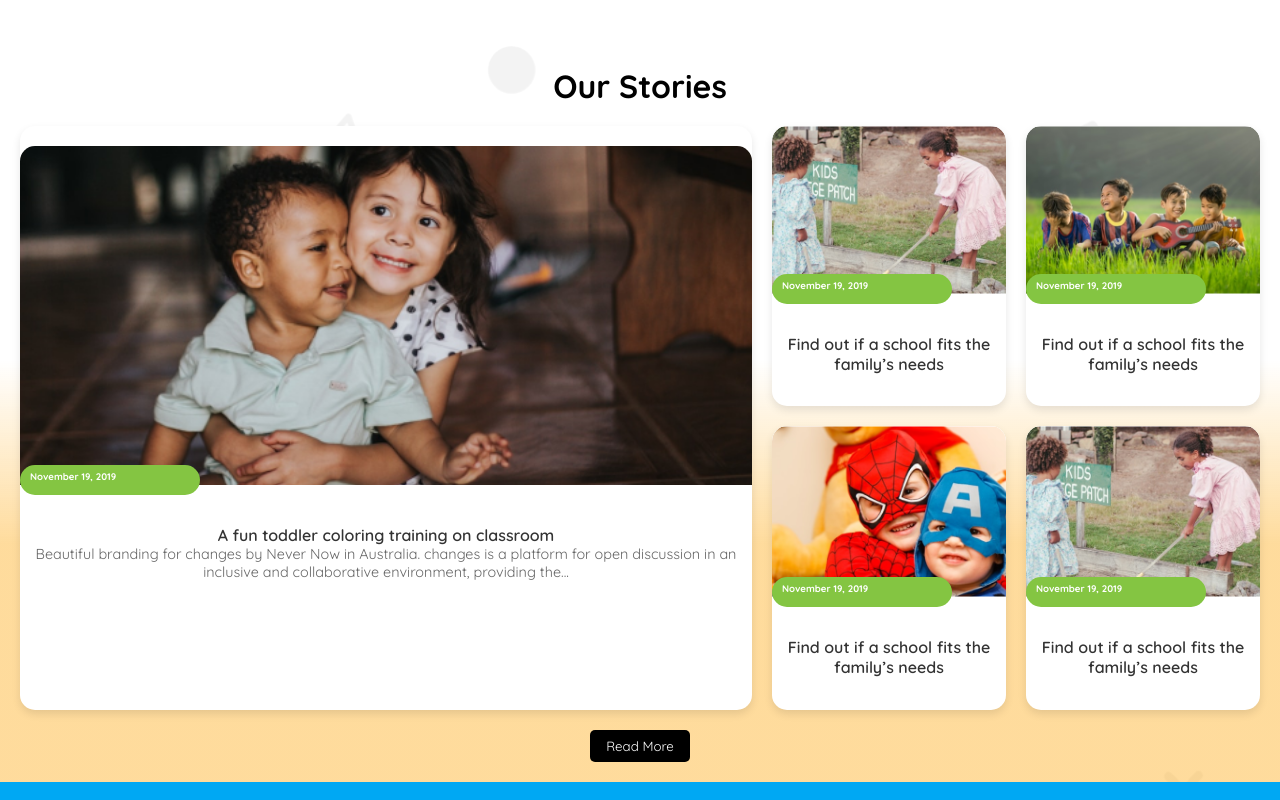
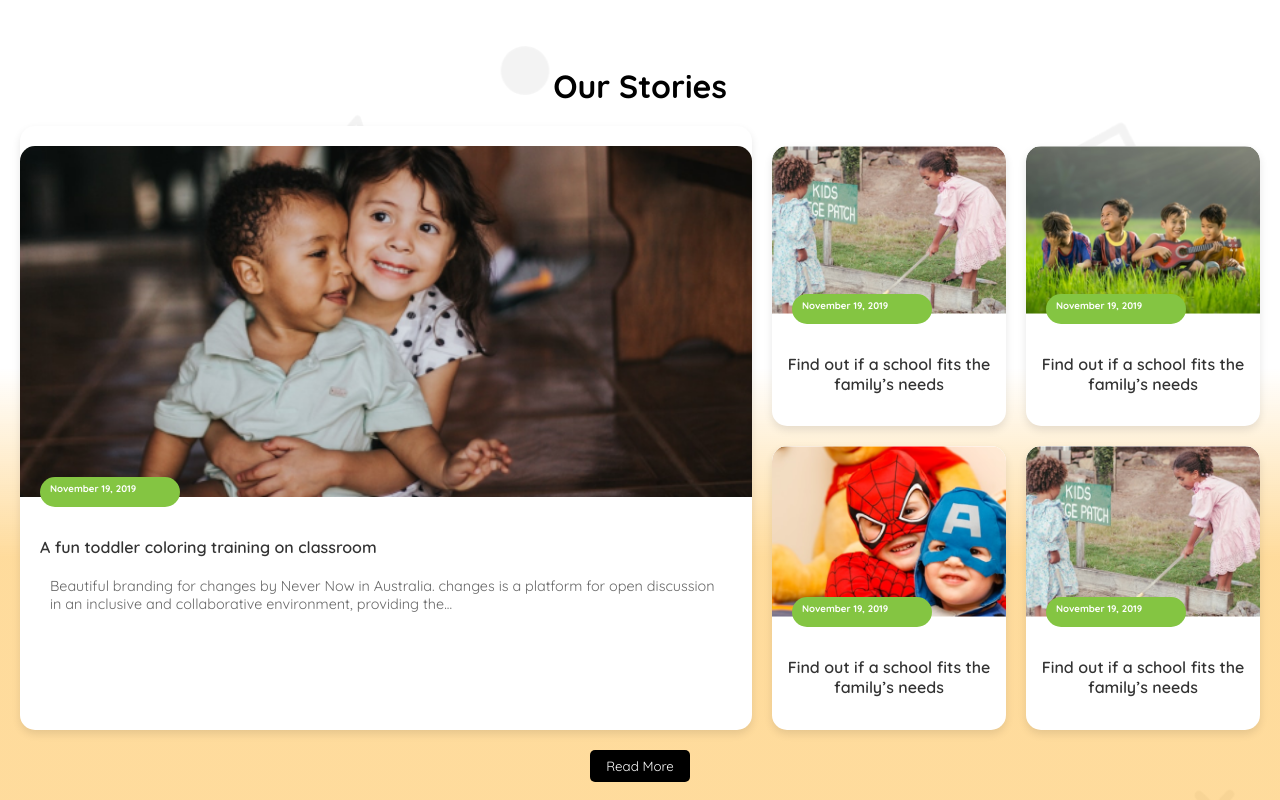
Before and after one commit to Shifat80/kids.edu, a plain HTML site: page index.html in a window 1280 px wide. Shown: the part 1500-2300 px from the top of the page. Drawn offline with Linux system fonts and the light colour scheme.

Commit message:
many commits

```diff
--- a/style.css
+++ b/style.css
@@ -212,6 +212,18 @@ a{
     padding-top: 20px;
 
 }
+
+.main-crd h3,.main-crd p{
+    text-align: start;
+    padding: 0 20px;
+}
+.main-crd p{
+    font-size: 0.9rem;
+    color: #666;
+    text-align: start;
+    margin: 0 10px 10px;
+    padding-top: 20px;
+}
  .sec-crd-1, .sec-crd-2, .sec-crd-3, .sec-crd-4 {
     background: #fff;
     border-radius: 15px;
@@ -242,13 +254,14 @@ h4 {
     border-radius: 25px;
     font-size: 0.6rem;
     font-weight: 700;
-    width: 180px;
+    width: 140px;
     height: 30px;
     padding-left: 10px;
     /* margin: -20px auto 10px; */
     align-self: center;
     margin-top: -30px;
     margin-bottom: 30px;
+    margin-left: 20px;
 }
 
 h3 {
@@ -271,6 +284,7 @@ p {
     display: grid;
     grid-template-columns: repeat(2, 1fr);
     gap: 20px;
+    padding-top: 20px;
 }
 .story-btn{
     display: flex;
```
